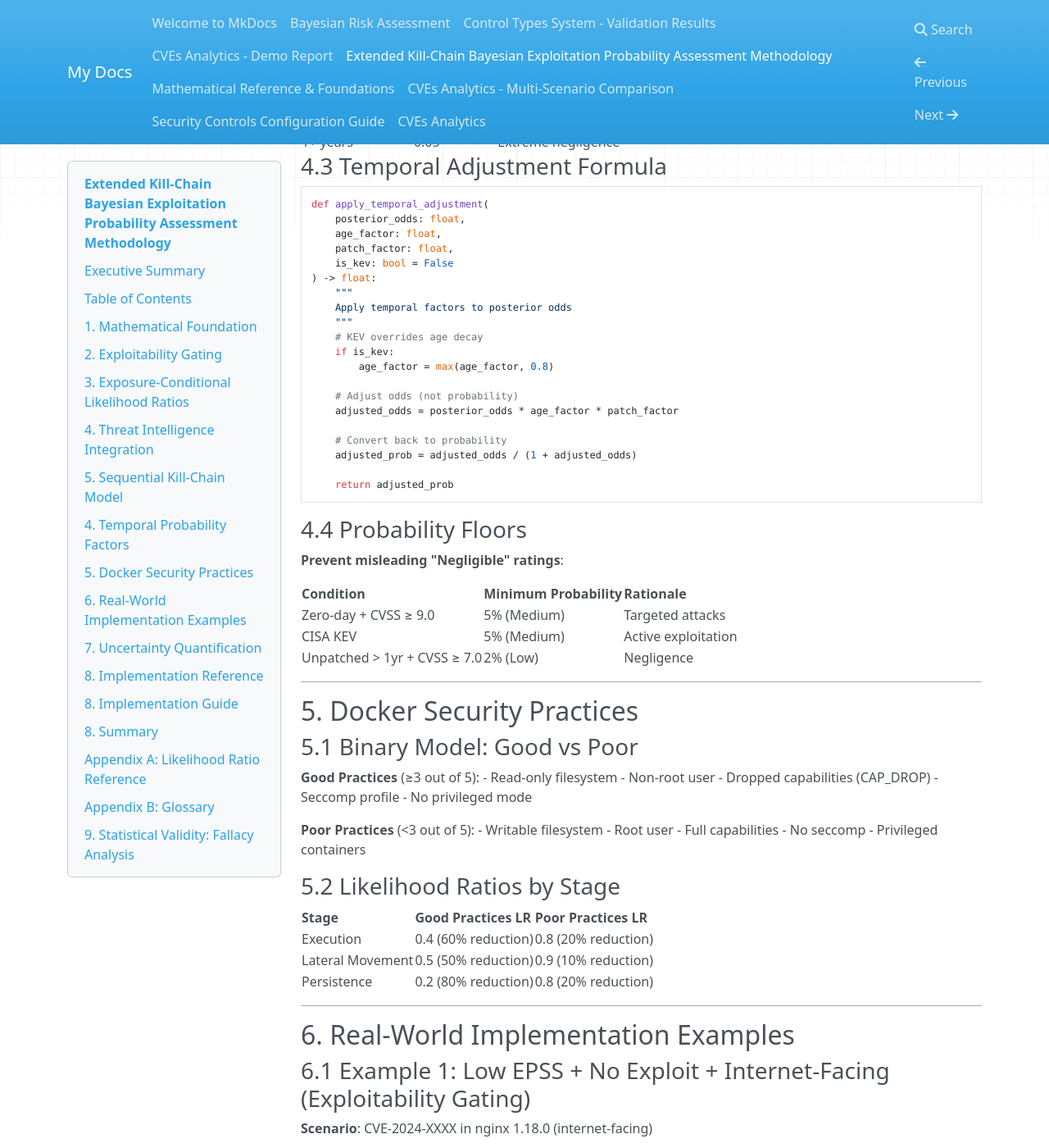
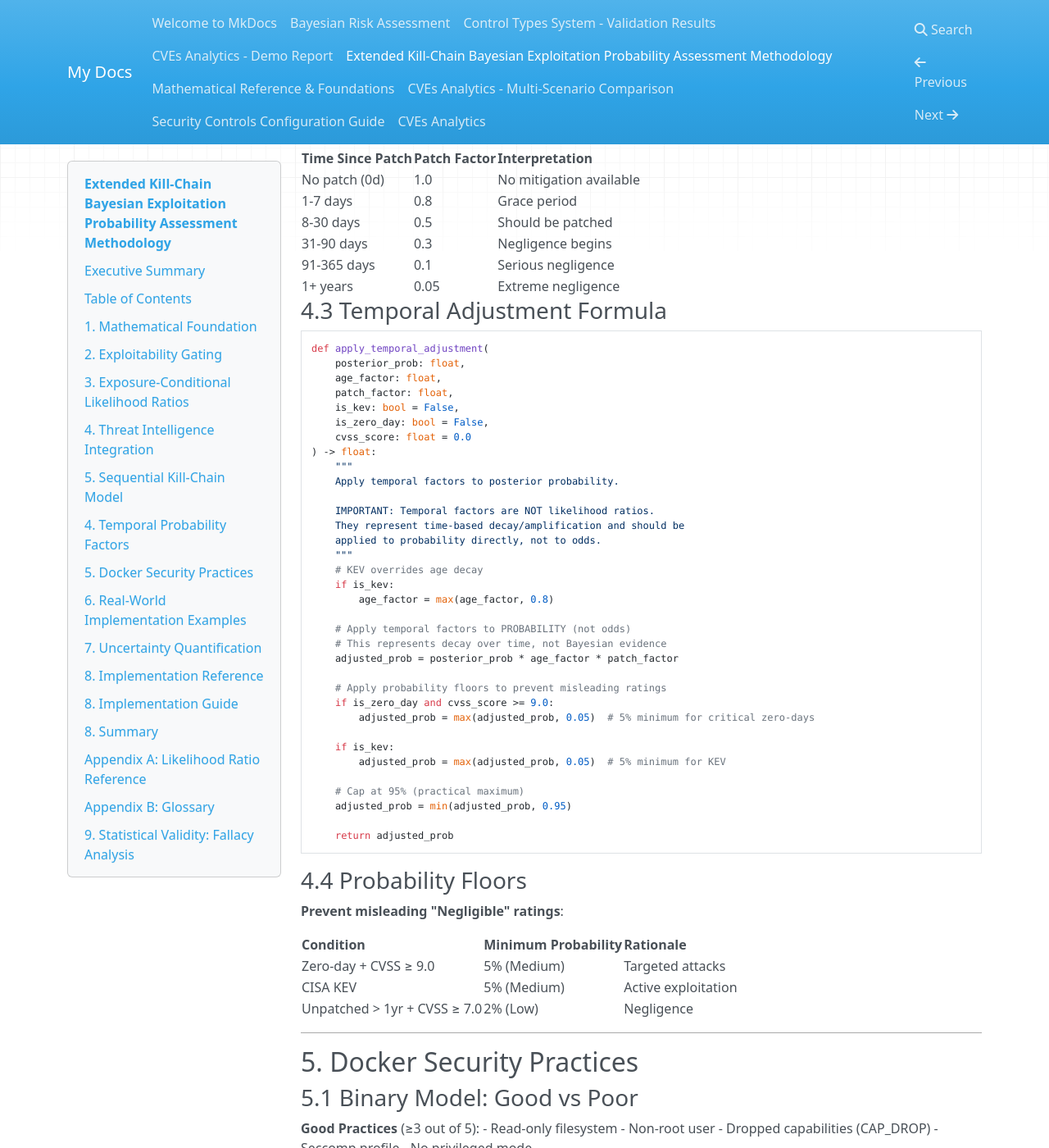
Before and after one commit to dominikmi/cves_analytics, an MkDocs documentation site: the page built from docs/EXTENDED_KILL_CHAIN_METHOD.md, in a window 1280 px wide and 1400 px high, scrolled down 7365 px. Shown: the whole window at 82% size. Built offline with MkDocs 1.6.1, drawn with Linux system fonts in a browser that asks for light colours; nearby versions of some CDN libraries; some of the changed text lies outside the part shown.

Commit message:
fix: correct temporal adjustment logic and clarify kill-chain methodology (#23)
authored-by: Dominik Miklaszewski <dominikmi@users.noreply.github.com>

````diff
--- a/docs/EXTENDED_KILL_CHAIN_METHOD.md
+++ b/docs/EXTENDED_KILL_CHAIN_METHOD.md
@@ -154,8 +154,10 @@ def _get_gated_exposure_lr(
 | **Security Controls (LR < 1)** | Full reduction | Full reduction |
 | **Exposure (LR > 1)** | Full amplification (2.5x) | Capped to 1.2x |
 | **CVSS Vector (LR > 1)** | Full amplification | Capped to 1.1x |
-| **Asset Criticality (LR > 1)** | Full amplification | Neutralized to 1.0 |
+| **Asset Criticality (LR > 1)** | Full amplification | Neutralized to 1.0* |
 | **Threat Indicators** | Always apply | Always apply (CREATE exploitability) |
+
+*Note: Asset Criticality is neutralized (not capped) when exploitation is not plausible because asset value doesn't make an unexploitable vulnerability exploitable. This is more conservative than capping.
 
 ### 2.4 Rationale
 
@@ -209,6 +211,11 @@ P(Exploit | Control, Exposure) ~= P(Exploit) x LR(Control | Exposure)
 | **EDR/XDR** | 0.4 (60% ↓) | 0.4 (60% ↓) | 0.4 (60% ↓) | 0.35 (65% ↓) |
 | **SIEM** | 0.5 (50% ↓) | 0.55 (45% ↓) | 0.7 (30% ↓) | 0.6 (40% ↓) |
 | **PAM** | 0.5 (50% ↓) | 0.45 (55% ↓) | 0.35 (65% ↓) | 0.25 (75% ↓) |
+
+**Note on Network Segmentation Pattern**: Segmentation becomes MORE effective for internal services (0.3) than internet-facing (0.5). This is correct because:
+- At the perimeter: Firewall already provides segmentation
+- Internally: Segmentation is critical for preventing lateral movement
+- This pattern reflects real-world security architecture
 
 ### 3.3 Rationale
 
@@ -281,7 +288,7 @@ class ThreatIndicatorsInput(BaseModel):
 
 ## 5. Sequential Kill-Chain Model
 
-### 3.1 Kill-Chain Stages
+### 5.1 Kill-Chain Stages
 
 ```
 Stage 1: Initial Access (internet-facing components)
@@ -293,7 +300,7 @@ Stage 3: Lateral Movement (access to other pod components)
 Stage 4: Objective Achievement (data exfiltration, DoS, persistence)
 ```
 
-### 3.2 Sequential Dependency Formula
+### 5.2 Sequential Dependency Formula
 
 ```
 P(Kill-Chain Success) = P(S1) x P(S2|S1) x P(S3|S2) x P(S4|S3)
@@ -302,7 +309,7 @@ P(Kill-Chain Success) = P(S1) x P(S2|S1) x P(S3|S2) x P(S4|S3)
 Where each conditional probability represents:
 - **P(Sᵢ|Sᵢ₋₁)**: Probability of succeeding at stage *i* given stage *i-1* succeeded
 
-### 3.3 Stage Probability Calculation
+### 5.3 Stage Probability Calculation
 
 **OR-Logic** (at least one vulnerability succeeds):
 
@@ -324,7 +331,7 @@ stage_prob = 1 - (1-0.15) x (1-0.08) x (1-0.05)
            = 0.257 = 25.7%
 ```
 
-### 3.4 Control Application
+### 5.4 Control Application
 
 Controls apply **per stage**:
 
@@ -373,23 +380,37 @@ stage_1_prob = 0.257 x 0.3 = 0.077 = 7.7%
 
 ```python
 def apply_temporal_adjustment(
-    posterior_odds: float,
+    posterior_prob: float,
     age_factor: float,
     patch_factor: float,
-    is_kev: bool = False
+    is_kev: bool = False,
+    is_zero_day: bool = False,
+    cvss_score: float = 0.0
 ) -> float:
     """
-    Apply temporal factors to posterior odds
+    Apply temporal factors to posterior probability.
+
+    IMPORTANT: Temporal factors are NOT likelihood ratios.
+    They represent time-based decay/amplification and should be
+    applied to probability directly, not to odds.
     """
     # KEV overrides age decay
     if is_kev:
         age_factor = max(age_factor, 0.8)
 
-    # Adjust odds (not probability)
-    adjusted_odds = posterior_odds * age_factor * patch_factor
-
-    # Convert back to probability
-    adjusted_prob = adjusted_odds / (1 + adjusted_odds)
+    # Apply temporal factors to PROBABILITY (not odds)
+    # This represents decay over time, not Bayesian evidence
+    adjusted_prob = posterior_prob * age_factor * patch_factor
+
+    # Apply probability floors to prevent misleading ratings
+    if is_zero_day and cvss_score >= 9.0:
+        adjusted_prob = max(adjusted_prob, 0.05)  # 5% minimum for critical zero-days
+
+    if is_kev:
+        adjusted_prob = max(adjusted_prob, 0.05)  # 5% minimum for KEV
+
+    # Cap at 95% (practical maximum)
+    adjusted_prob = min(adjusted_prob, 0.95)
 
     return adjusted_prob
 ```
@@ -887,14 +908,14 @@ combined_lr = 3.75 × 8.1 × 2.5 × 0.12 = 9.11
 posterior_odds = 0.176 × 9.11 = 1.604
 posterior = 1.604 / 2.604 = 0.616 = 61.6%
 
-# Temporal adjustment
+# Temporal adjustment (applied to PROBABILITY, not odds)
 age_factor = 2.0      # Peak exploitation (Day 30)
 patch_factor = 0.5    # Patch available 23 days
 
-temporal_odds = 1.604 × 2.0 × 0.5 = 1.604
-temporal_prob = 1.604 / 2.604 = 0.616 = 61.6%
+temporal_prob = 0.616 × 2.0 × 0.5 = 0.616 = 61.6%
 
 # No floor needed (already > 5%)
+# Note: 2.0 × 0.5 = 1.0, so probability unchanged
 ```
 
 **Result**: P(Initial Access) = **61.6% (Critical)**
@@ -1236,9 +1257,9 @@ def apply_temporal_adjustment(
     if is_kev:
         age_factor = max(age_factor, 0.8)
 
-    # Apply temporal factors to odds
-    adjusted_odds = posterior_odds * age_factor * patch_factor
-    adjusted_prob = adjusted_odds / (1 + adjusted_odds)
+    # Apply temporal factors to PROBABILITY (not odds)
+    # This represents decay over time, not Bayesian updating
+    adjusted_prob = posterior * age_factor * patch_factor
 
     # Apply floors
     if is_zero_day and cvss_score >= 9.0:
@@ -1569,6 +1590,15 @@ posterior = prior × LR_metasploit × LR_ac_l × LR_kev
 - Use **exploitability gating** (prevents false amplification)
 - **Acknowledge uncertainty** with credible intervals
 
+**KEV-EPSS Correlation Handling**:
+
+Since EPSS already incorporates KEV status in its model, applying both creates double-counting. We handle this by:
+1. **Using EPSS as prior** (includes KEV signal)
+2. **Applying reduced KEV LR** (1.5x instead of 3.0x) to account for partial overlap
+3. **KEV floor** (5% minimum) ensures critical threats aren't underestimated
+
+This conservative approach acknowledges the correlation while maintaining safety margins.
+
 ---
 
 #### **9.5.2 Temporal Correlation**
````
Also changed, not shown: other parts of docs/EXTENDED_KILL_CHAIN_METHOD.md (+2 -2 lines), docs/DEMO_REPORT.md (+3 -1 lines), 1 other file.
